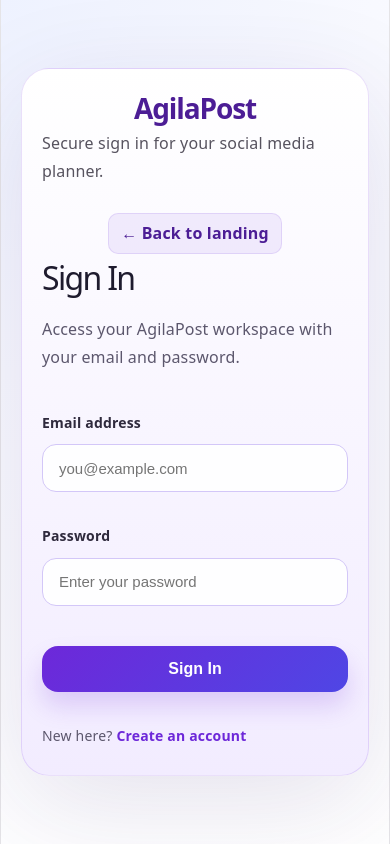
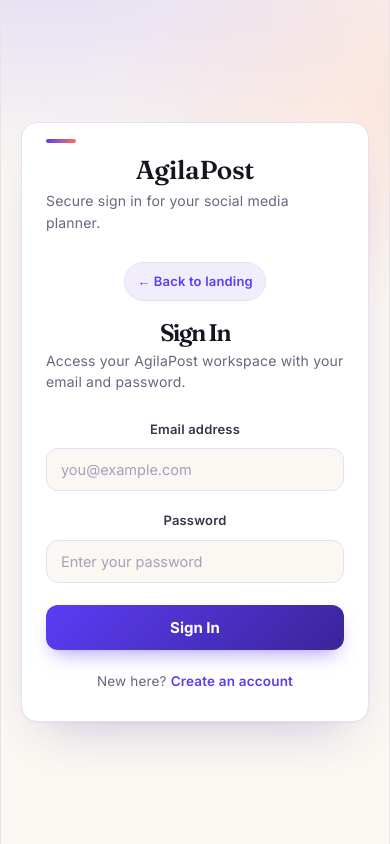
Before and after one commit to DiamondYeah/CSSWENG-Application, a React (Vite) app: page /signin in a window 390 px wide. Built offline with nearby package versions, Linux system fonts and the light colour scheme; the HTML template or start-up script is replaced by a standard one.

Commit message:
Add files via upload

```diff
--- a/src/pages/Auth.css
+++ b/src/pages/Auth.css
@@ -1,208 +1,289 @@
+/* AgilaPost — Auth (Sign Up / Sign In)
+   Design direction: "scheduled ink" — a calendar/planning app for content creators.
+   Palette:
+     --ink:        #17131F   (near-black, warm violet undertone)
+     --paper:      #FBF7F2   (warm paper background)
+     --violet:     #5B3DF5   (primary brand — energetic, not corporate)
+     --violet-deep:#3B2499   (pressed/hover state)
+     --coral:      #FF6F59   (accent — "post" / publish energy)
+     --line:       #E7E0F5   (hairline borders on paper)
+   Type:
+     Display: "Fraunces" (warm, slightly editorial serif — feels like a content/creative tool)
+     Body/UI: "Inter"
+*/
+
+@import url("https://fonts.googleapis.com/css2?family=Fraunces:opsz,wght@9..144,500;9..144,600;9..144,700&family=Inter:wght@400;500;600;700&display=swap");
+
 .auth-root {
   min-height: 100vh;
-  display: grid;
-  place-items: center;
-  background: radial-gradient(circle at top left, #eef2ff 0%, #f8f9ff 40%, #ffffff 100%);
-  padding: 32px 20px;
+  display: flex;
+  align-items: center;
+  justify-content: center;
+  padding: 48px 20px;
+  background:
+    radial-gradient(680px 420px at 12% -8%, rgba(91, 61, 245, 0.16), transparent 60%),
+    radial-gradient(560px 380px at 108% 12%, rgba(255, 111, 89, 0.14), transparent 55%),
+    #FBF7F2;
+  font-family: "Inter", system-ui, sans-serif;
+  color: #17131F;
 }
 
 .auth-card {
-  width: min(560px, 100%);
-  background: linear-gradient(180deg, #ffffff 0%, #f2ecff 100%);
-  border: 1px solid rgba(109, 40, 217, 0.14);
-  border-radius: 28px;
-  box-shadow: 0 28px 110px rgba(58, 35, 108, 0.12);
-  padding: 40px;
+  position: relative;
+  width: 100%;
+  max-width: 460px;
+  background: #FFFFFF;
+  border: 1px solid #E7E0F5;
+  border-radius: 20px;
+  padding: 40px 40px 36px;
+  box-shadow:
+    0 1px 2px rgba(23, 19, 31, 0.04),
+    0 24px 48px -24px rgba(59, 36, 153, 0.28);
 }
 
+/* Signature element: a single "scheduled post" tick mark above the wordmark,
+   nodding to a calendar slot being filled in — the one bit of flourish. */
 .auth-brand {
+  position: relative;
   margin-bottom: 28px;
+  padding-top: 6px;
+}
+
+.auth-brand::before {
+  content: "";
+  position: absolute;
+  top: -14px;
+  left: 0;
+  width: 30px;
+  height: 4px;
+  border-radius: 3px;
+  background: linear-gradient(90deg, #5B3DF5, #FF6F59);
 }
 
 .auth-logo {
-  font-size: 28px;
-  font-weight: 800;
-  color: #4c1d95;
-  letter-spacing: -0.04em;
-  margin-bottom: 10px;
+  font-family: "Fraunces", Georgia, serif;
+  font-weight: 600;
+  font-size: 26px;
+  letter-spacing: -0.01em;
+  color: #17131F;
+  margin-bottom: 8px;
 }
 
 .auth-brand p {
-  color: #57535f;
-  line-height: 1.7;
   margin: 0;
+  font-size: 14px;
+  line-height: 1.55;
+  color: #6B647F;
+  max-width: 34ch;
 }
 
-.auth-form h1 {
-  margin: 0;
-  font-size: 32px;
-  color: #1e1b2e;
+.auth-back-wrapper {
+  margin-bottom: 20px;
 }
 
-.auth-subtitle {
-  margin: 12px 0 26px;
-  color: #5c576d;
-  line-height: 1.75;
+.auth-back-button {
+  display: inline-flex;
+  align-items: center;
+  gap: 6px;
+  font-size: 13px;
+  font-weight: 600;
+  color: #5B3DF5;
+  text-decoration: none;
+  padding: 7px 12px;
+  border-radius: 999px;
+  background: #F1EDFD;
+  border: 1px solid #E7E0F5;
+  transition: background 0.15s ease, transform 0.15s ease;
+}
+
+.auth-back-button:hover {
+  background: #E7E0F5;
+  transform: translateX(-1px);
 }
 
 .auth-form {
   display: flex;
   flex-direction: column;
-  gap: 14px;
-  align-items: stretch;
-  text-align: left;
 }
 
-.auth-form h1,
-.auth-form .auth-subtitle,
-.auth-form label,
-.auth-field {
-  text-align: left;
+.auth-form h1 {
+  font-family: "Fraunces", Georgia, serif;
+  font-weight: 600;
+  font-size: 28px;
+  margin: 0 0 6px;
+  color: #17131F;
 }
 
-.auth-form label,
+.auth-subtitle {
+  margin: 0 0 26px;
+  font-size: 14px;
+  line-height: 1.5;
+  color: #6B647F;
+}
+
+.auth-form label {
+  display: flex;
+  flex-direction: column;
+  gap: 7px;
+  font-size: 13px;
+  font-weight: 600;
+  color: #3A3448;
+  margin-bottom: 18px;
+}
+
+.auth-form input {
+  font-family: "Inter", system-ui, sans-serif;
+  font-size: 14.5px;
+  font-weight: 400;
+  color: #17131F;
+  background: #FBF7F2;
+  border: 1.5px solid #E7E0F5;
+  border-radius: 12px;
+  padding: 12px 14px;
+  outline: none;
+  transition: border-color 0.15s ease, background 0.15s ease, box-shadow 0.15s ease;
+}
+
+.auth-form input::placeholder {
+  color: #A69FBB;
+}
+
+.auth-form input:hover {
+  border-color: #C9BCF0;
+}
+
+.auth-form input:focus {
+  background: #FFFFFF;
+  border-color: #5B3DF5;
+  box-shadow: 0 0 0 4px rgba(91, 61, 245, 0.12);
+}
+
+/* Gender field */
 .auth-field {
-  display: grid;
-  gap: 10px;
+  display: flex;
+  flex-direction: column;
+  gap: 7px;
   margin-bottom: 18px;
-  font-weight: 600;
-  color: #2f2a3d;
-  font-size: 14px;
 }
 
 .auth-field-label {
-  font-size: 14px;
-  color: #2f2a3d;
+  font-size: 13px;
+  font-weight: 600;
+  color: #3A3448;
 }
 
-.auth-form input,
-.auth-form select {
-  width: 100%;
-  min-height: 48px;
-  padding: 12px 16px;
-  border: 1px solid #d3c7f8;
-  border-radius: 14px;
-  background: rgba(255, 255, 255, 0.92);
-  color: #1f173a;
-  font-size: 15px;
-  outline: none;
-  transition: border-color 0.2s, box-shadow 0.2s;
+.gender-options {
+  display: grid;
+  grid-template-columns: 1fr 1fr;
+  gap: 10px;
 }
 
-.auth-form input:focus {
-  border-color: #7c3aed;
-  box-shadow: 0 0 0 4px rgba(124, 58, 237, 0.08);
+.gender-option {
+  font-family: "Inter", system-ui, sans-serif;
+  font-size: 14px;
+  font-weight: 600;
+  padding: 11px 14px;
+  border-radius: 12px;
+  border: 1.5px solid #E7E0F5;
+  background: #FBF7F2;
+  color: #6B647F;
+  cursor: pointer;
+  transition: border-color 0.15s ease, background 0.15s ease, color 0.15s ease, transform 0.1s ease;
+}
+
+.gender-option:hover {
+  border-color: #C9BCF0;
+  color: #3A3448;
+}
+
+.gender-option:active {
+  transform: scale(0.98);
+}
+
+.gender-option.active {
+  color: #FFFFFF;
+  border-color: transparent;
+}
+
+.gender-option.active.male {
+  background: linear-gradient(135deg, #5B3DF5, #3B2499);
+}
+
+.gender-option.active.female {
+  background: linear-gradient(135deg, #FF6F59, #E14F62);
+}
+
+.auth-error {
+  font-size: 13px;
+  font-weight: 500;
+  color: #B3261E;
+  background: #FDECEC;
+  border: 1px solid #F6C9C7;
+  border-radius: 10px;
+  padding: 10px 12px;
+  margin-bottom: 16px;
 }
 
 .auth-submit {
-  width: 100%;
-  margin-top: 8px;
-  padding: 14px 18px;
+  font-family: "Inter", system-ui, sans-serif;
+  font-size: 15px;
+  font-weight: 700;
+  color: #FFFFFF;
+  background: linear-gradient(135deg, #5B3DF5, #3B2499);
   border: none;
-  border-radius: 16px;
-  background: linear-gradient(135deg, #6d28d9, #4f46e5);
-  color: #fff;
-  font-size: 16px;
-  font-weight: 700;
+  border-radius: 12px;
+  padding: 13px 18px;
   cursor: pointer;
-  transition: transform 0.15s, filter 0.15s, box-shadow 0.15s;
-  box-shadow: 0 14px 25px rgba(109, 40, 217, 0.18);
+  margin-top: 4px;
+  box-shadow: 0 10px 20px -8px rgba(91, 61, 245, 0.55);
+  transition: transform 0.12s ease, box-shadow 0.12s ease, filter 0.12s ease;
 }
 
 .auth-submit:hover {
-  filter: brightness(0.98);
+  filter: brightness(1.06);
   transform: translateY(-1px);
-  box-shadow: 0 18px 30px rgba(109, 40, 217, 0.2);
+  box-shadow: 0 14px 24px -8px rgba(91, 61, 245, 0.6);
 }
 
-.auth-submit:hover {
-  filter: brightness(0.95);
-  transform: translateY(-1px);
+.auth-submit:active {
+  transform: translateY(0);
 }
 
 .auth-footer-text {
-  margin-top: 18px;
-  color: #5c576d;
-  font-size: 14px;
+  margin-top: 20px;
+  text-align: center;
+  font-size: 13.5px;
+  color: #6B647F;
 }
 
 .auth-footer-text a {
-  color: #6d28d9;
-  font-weight: 700;
+  color: #5B3DF5;
+  font-weight: 600;
+  text-decoration: none;
 }
 
-.auth-error {
-  margin-top: -4px;
-  margin-bottom: 18px;
-  color: #b91c1c;
-  background: #fee2e2;
-  border: 1px solid #fecaca;
-  border-radius: 12px;
-  padding: 12px 14px;
+.auth-footer-text a:hover {
+  text-decoration: underline;
 }
 
-.gender-options {
-  display: flex;
-  gap: 12px;
-  flex-wrap: wrap;
+/* Reduced motion */
+@media (prefers-reduced-motion: reduce) {
+  .auth-back-button,
+  .gender-option,
+  .auth-form input,
+  .auth-submit {
+    transition: none;
+  }
 }
 
-.gender-option {
-  flex: 1 1 0;
-  min-width: 120px;
-  background: #f6f2ff;
-  border: 1px solid #d8c7ff;
-  border-radius: 14px;
-  color: #4b2b97;
-  font-size: 15px;
-  font-weight: 700;
-  padding: 12px 14px;
-  cursor: pointer;
-  transition: transform 0.15s, border-color 0.15s, box-shadow 0.15s;
-}
+/* Mobile */
+@media (max-width: 480px) {
+  .auth-card {
+    padding: 30px 24px 28px;
+    border-radius: 16px;
+  }
 
-.gender-option.male {
-  background: #eff6ff;
-  border-color: #bfdbfe;
-}
-
-.gender-option.female {
-  background: #fff0f6;
-  border-color: #f5c2e7;
-}
-
-.gender-option.active {
-  box-shadow: 0 12px 24px rgba(109, 40, 217, 0.16);
-  transform: translateY(-1px);
-  border-color: #7c3aed;
-  color: #312e81;
-}
-
-.auth-note {
-  display: none;
-}
-
-.auth-back-wrapper {
-  margin-bottom: 12px;
-}
-
-.auth-back-button {
-  display: inline-block;
-  color: #4c1d95;
-  background: rgba(109,40,217,0.08);
-  padding: 8px 12px;
-  border-radius: 10px;
-  font-weight: 700;
-  text-decoration: none;
-  border: 1px solid rgba(109,40,217,0.12);
-}
-
-.auth-back-button:hover {
-  background: rgba(109,40,217,0.12);
-}
-
-@media (max-width: 640px) {
-  .auth-card {
-    padding: 28px 20px;
+  .auth-form h1 {
+    font-size: 24px;
   }
 }
--- a/src/pages/SignUp.tsx
+++ b/src/pages/SignUp.tsx
@@ -7,7 +7,6 @@ export default function SignUp() {
   const [fullName, setFullName] = useState("");
   const [email, setEmail] = useState("");
   const [gender, setGender] = useState("");
-  const [birthdate, setBirthdate] = useState("");
   const [password, setPassword] = useState("");
   const [confirmPassword, setConfirmPassword] = useState("");
   const [error, setError] = useState<string | null>(null);
@@ -26,7 +25,6 @@ export default function SignUp() {
       fullName: fullName || "New User",
       email: email.toLowerCase(),
       gender,
-      birthdate,
       password,
     };
     localStorage.setItem("agilaPostUser", JSON.stringify(account));
@@ -81,16 +79,6 @@ export default function SignUp() {
           </div>
 
           <label>
-            Birthdate
-            <input
-              type="date"
-              value={birthdate}
-              onChange={(event) => setBirthdate(event.target.value)}
-              required
-            />
-          </label>
-
-          <label>
             Email address
             <input
               type="email"
```
Also changed, not shown: src/pages/SignIn.tsx (line endings or trailing spaces).
